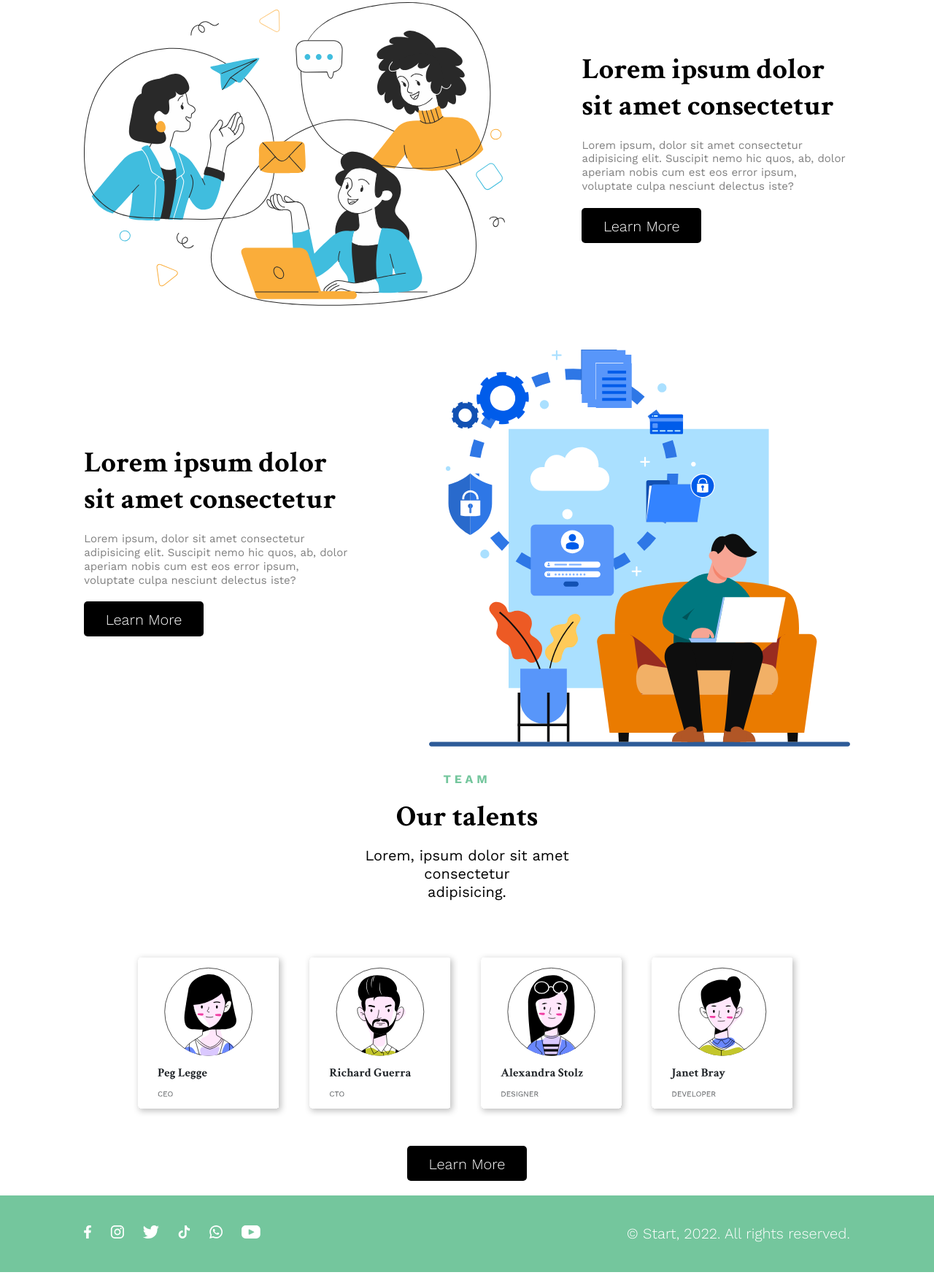
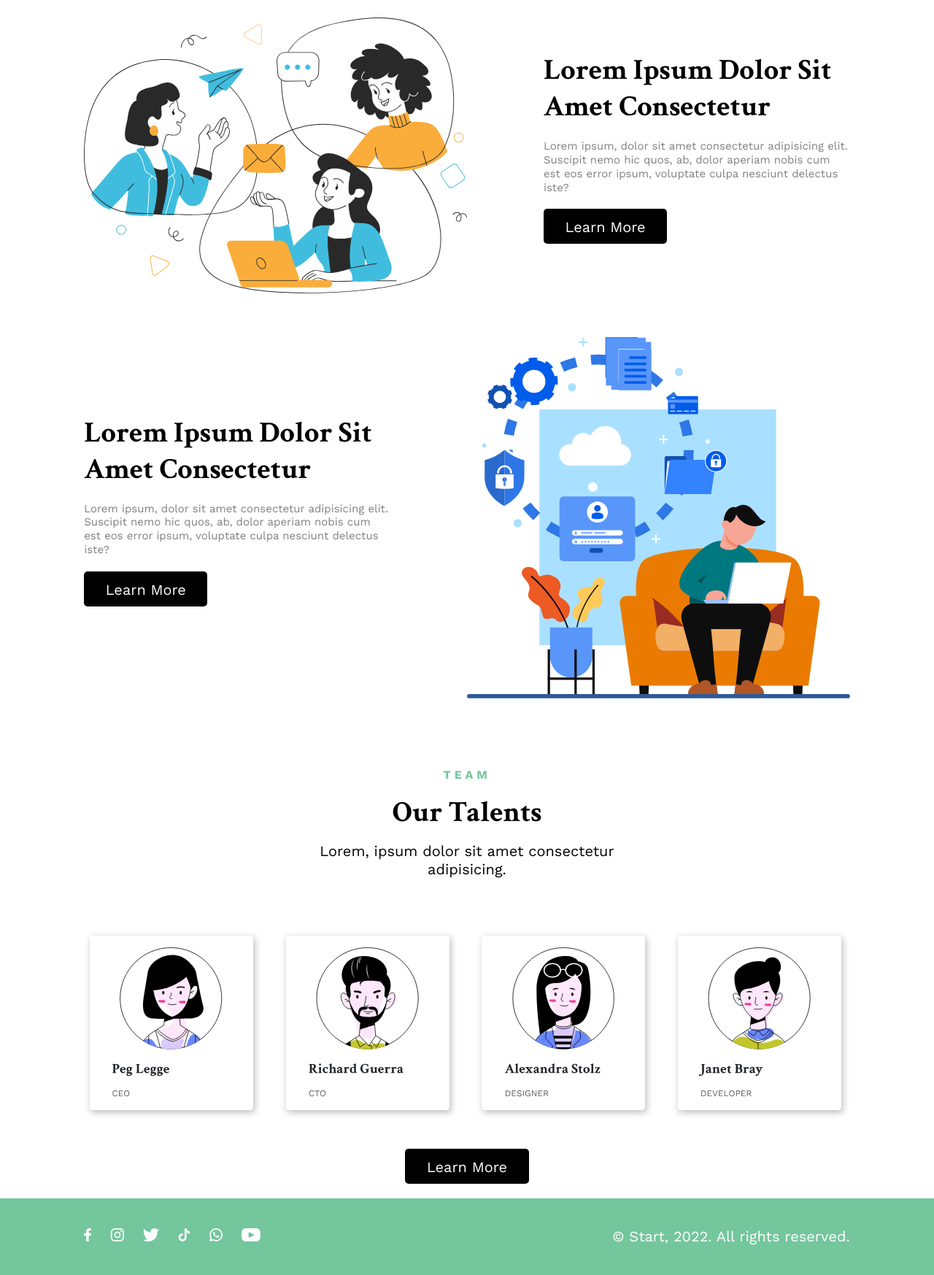
Before and after one commit to BaubasDRSK/11-friday-challange03, a website: page index.html in a window 1280 px wide. Shown: the part 955-2702 px from the top of the page at 73% size. Drawn offline with nearby package versions, Linux system fonts and the light colour scheme.

Commit message:
responsive done

```diff
--- a/css/base/base.css
+++ b/css/base/base.css
@@ -1,3 +1,5 @@
+/* GOOGLE fonts importrt */
+/* ********************* */
 @import url('https://fonts.googleapis.com/css2?family=Work+Sans:wght@300;400;700&display=swap');
 
 @import url('https://fonts.googleapis.com/css2?family=Crimson+Text:wght@600;700&display=swap');
@@ -9,15 +11,12 @@ body, body * {
     padding: 0;
     box-sizing: border-box;
     line-height:125%;
-
-
 }
 
 body {
     font-family: 'Work Sans', sans-serif;
-    font-weight:300;
-
-}
+    font-weight:400;
+ }
 
 
 /* besic style in whole web page */
@@ -26,6 +25,8 @@ body {
     font-family: 'Crimson Text', serif;
     font-weight: 700;
     font-size: 28px;
+    text-transform: capitalize;
+
 }
 
 .section-title {
@@ -37,6 +38,7 @@ body {
     text-transform: uppercase;
     letter-spacing: 0.3em;
     margin: 15px 0;
+
 }
 
 .paragraph {
@@ -73,3 +75,9 @@ body {
     border-radius:5px;
     text-transform: capitalize;
 }
+
+@media (min-width: 1000px){
+    .hero .btn{
+        padding:13px 47.5px 10px 48.5px;
+    }
+}
--- a/css/base/layout.css
+++ b/css/base/layout.css
@@ -1,16 +1,11 @@
 /* body flex to position main sections */
+
 body{
     display:flex;
     flex-direction: column;
     align-items:center;
 
 }
-
-/* basic mobile view width.. */
-/* .main-header, .section, .footer {
-    padding:0 20px;
-    margin: 17px 0;
-} */
 
 /* basic section behavior */
 .section-wraper{
@@ -22,15 +17,12 @@ body{
     gap:15px;
     flex-direction: column;
     margin:0 20px;
-    max-width: 1400px;;
-
+    max-width: 1400px;
 }
 
 .section.main-header{
     flex-direction: row;
     gap:15px;
-
-
 }
 
 .section-img{
@@ -38,7 +30,7 @@ body{
 }
 
 /* section flexing  or floating options */
-.section.centered{
+ .section.centered{
     display:flex;
     align-items: center;
     flex-direction:column;
@@ -52,18 +44,24 @@ body{
 
 .align-left{
     align-items: start;
-
 }
 
 .align-right{
     align-items: end;
+}
 
-}
+
+/* ******* */
+/* @media */
+/* ***** */
 
 @media (min-width:580px){
     .section-img{
         width:60%;
         align-self:center ;
+    }
+    .align-left, .align-right {
+        align-items: center;
     }
 }
 
@@ -79,4 +77,7 @@ body{
         align-items: center;
     }
 
+    .section{
+        width: 82%;
+    }
 }
--- a/css/components/header.css
+++ b/css/components/header.css
@@ -36,6 +36,9 @@
         display:flex;
     }
 
+    .logo{
+        width:187px;
+    }
     .hamburger{
         display:none;
     }
--- a/css/pages/home.css
+++ b/css/pages/home.css
@@ -99,7 +99,7 @@
     flex-direction:column;
     justify-content: center;
     align-items: center;
-    gap:5%;
+    gap:2%;
 }
 
 .team-member {
@@ -120,7 +120,7 @@
 
 @media (min-width:1000px){
     .team-member {
-        width:20%;
+        width:30%;
     }
 
     .team-wrap{
@@ -131,20 +131,22 @@
         flex-direction: row;
         flex-wrap:wrap;
         justify-content: center;
-        min-width: 1200px;
+        min-width: 800px;
     }
 }
 @media (min-width:1200px){
-
-
-
-    .title, .meeting .title, .creative .title, .team .title {
-        font-size:40px;}
+    .title, .partners .title ,.meeting .title, .creative .title, .team .title {
+    font-size:40px;
+    }
 
     .section{
         flex-direction: row;
         justify-content: space-between;
         align-items: center;
+    }
+
+    .partners .section-img{
+        min-width: 1200px;
     }
 
     .hero.section, .creative.section{
@@ -165,16 +167,24 @@
         margin-bottom:83px;
     }
 
+    .partners{
+        margin-top:20px;
+    }
+
     .section{
         /* margin:0 130px; */
         width:82%;
     }
 
     .section-img{
-        width:55%
+        width:50%
     }
 
     .text-wrap{
-        width:35%;
+        width:40%;
+    }
+
+    .section.team {
+        margin-top:60px;
     }
 }
--- a/index.html
+++ b/index.html
@@ -1,110 +1,188 @@
 <!DOCTYPE html>
 <html lang="en">
   <head>
-    <meta charset="UTF-8">
-    <meta http-equiv="X-UA-Compatible" content="IE=edge">
-    <meta name="viewport" content="width=device-width, initial-scale=1.0">
-    <link rel="stylesheet" href="./css/pages/home.css">
+    <meta charset="UTF-8" />
+    <meta http-equiv="X-UA-Compatible" content="IE=edge" />
+    <meta name="viewport" content="width=device-width, initial-scale=1.0" />
+    <link rel="stylesheet" href="./css/pages/home.css" />
     <title>Friday03</title>
   </head>
   <body>
-    <div class="section-wraper greenbg ">
+    <!-- Header > Logo + Meniu (List or Hamburger) -->
+    <div class="section-wraper greenbg">
       <header class="main-header section">
-            <img src="./img/home/logo.svg" alt="logo" class="logo">
+        <img
+            src="./img/home/logo.svg"
+            alt="logo"
+            class="logo"
+        />
+
         <nav class="main-navigation">
           <a class="main-nav-item" href="">Home</a>
           <a class="main-nav-item" href="">Portfolio</a>
           <a class="main-nav-item" href="">Services</a>
           <a class="main-nav-item" href="">Contacts</a>
         </nav>
+
         <div class="hamburger">
           <i class="fa fa-bars" aria-hidden="true"></i>
         </div>
       </header>
     </div>
 
+    <!-- HERO  img wraper and text blocks -->
+
     <div class="section-wraper greenbg">
       <section class="hero section align-left">
-                <img src="./img/home/welcome-img.svg" alt="welcome" class="section-img welcome-img">
+        <img
+          src="./img/home/welcome-img.svg"
+          alt="welcome"
+          class="section-img welcome-img"
+        />
         <div class="text-wrap">
           <h4 class="section-title">Welcome</h4>
           <h2 class="title">Lorem ipsum dolor sit amet consectetur</h2>
-                    <p class="paragraph">Lorem ipsum, dolor sit amet consectetur adipisicing elit. Suscipit nemo hic quos, ab, dolor aperiam nobis cum est eos error ipsum, voluptate culpa nesciunt delectus iste?</p>
+          <p class="paragraph">
+            Lorem ipsum, dolor sit amet consectetur adipisicing elit. Suscipit
+            nemo hic quos, ab, dolor aperiam nobis cum est eos error ipsum,
+            voluptate culpa nesciunt delectus iste?
+          </p>
           <a href="#" class="btn whitebg">Explore</a>
         </div>
       </section>
     </div>
+
+    <!-- PARTNERS center positioned section with partners logos -->
 
     <div class="section-wraper whitebg">
       <section class="partners section centered">
         <div class="text-wrap centered">
           <h4 class="section-title green-text">Partners</h4>
           <h2 class="title">Lorem ipsum dolor</h2>
-                <p class="paragraph whitebg">Lorem, ipsum dolor sit amet consectetur <br> adipisicing.</p>
+          <p class="paragraph whitebg">
+            Lorem, ipsum dolor sit amet consectetur <br />
+            adipisicing.
+          </p>
         </div>
         <div class="section-img">
-                <a href="#" class="partner-logo"><img src="./img/home/partners/Google.svg" alt=""></a>
-                <a href="#" class="partner-logo"><img src="./img/home/partners/MS.svg" alt=""></a>
-                <a href="#" class="partner-logo"><img src="./img/home/partners/airbnb.svg" alt=""></a>
-                <a href="#" class="partner-logo"><img src="./img/home/partners/fb.svg" alt=""></a>
-                <a href="#" class="partner-logo"><img src="./img/home/partners/Spotify.svg" alt=""></a>
+            <a href="#" class="partner-logo">
+                <img src="./img/home/partners/Google.svg" alt="Google"/>
+            </a>
+            <a href="#" class="partner-logo">
+                <img src="./img/home/partners/MS.svg" alt=" Micro Soft"/>
+            </a>
+            <a href="#" class="partner-logo">
+                <img src="./img/home/partners/airbnb.svg" alt="AirBnb"/>
+            </a>
+            <a href="#" class="partner-logo">
+                <img src="./img/home/partners/fb.svg" alt="FaceBook"/>
+            </a>
+            <a href="#" class="partner-logo">
+                <img src="./img/home/partners/Spotify.svg" alt="Spotify"/>
+            </a>
         </div>
         <a href="#" class="btn blackbg">Learn More</a>
       </section>
     </div>
 
+    <!-- MEETING -->
+
     <div class="section-wraper whitebg">
       <section class="meeting section align-left">
-            <img src="./img/home/meeting-img.svg" alt="meeting img" class="section-img welcome-img">
+        <img
+          src="./img/home/meeting-img.svg"
+          alt="meeting img"
+          class="section-img welcome-img"
+        />
         <div class="text-wrap">
           <h2 class="title">Lorem ipsum dolor sit amet consectetur</h2>
-                <p class="paragraph whitebg">Lorem ipsum, dolor sit amet consectetur adipisicing elit. Suscipit nemo hic quos, ab, dolor aperiam nobis cum est eos error ipsum, voluptate culpa nesciunt delectus iste?</p>
+          <p class="paragraph whitebg">
+            Lorem ipsum, dolor sit amet consectetur adipisicing elit. Suscipit
+            nemo hic quos, ab, dolor aperiam nobis cum est eos error ipsum,
+            voluptate culpa nesciunt delectus iste?
+          </p>
           <a href="#" class="btn blackbg">Learn more</a>
         </div>
       </section>
     </div>
 
+    <!-- CREATIVE -->
+
     <div class="section-wraper whitebg">
       <section class="creative section align-left">
-            <img src="./img/home/creative-img.svg" alt="meeting img" class="section-img welcome-img">
+        <img
+          src="./img/home/creative-img.svg"
+          alt="meeting img"
+          class="section-img welcome-img"
+        />
         <div class="text-wrap">
-                <h2 class="title">Lorem ipsum dolor sit amet consectetur </h2>
-                <p class="paragraph whitebg">Lorem ipsum, dolor sit amet consectetur adipisicing elit. Suscipit nemo hic quos, ab, dolor aperiam nobis cum est eos error ipsum, voluptate culpa nesciunt delectus iste?</p>
+          <h2 class="title">Lorem ipsum dolor sit amet consectetur</h2>
+          <p class="paragraph whitebg">
+            Lorem ipsum, dolor sit amet consectetur adipisicing elit. Suscipit
+            nemo hic quos, ab, dolor aperiam nobis cum est eos error ipsum,
+            voluptate culpa nesciunt delectus iste?
+          </p>
           <a href="#" class="btn blackbg">Learn more</a>
         </div>
       </section>
     </div>
+
+    <!-- TEAM -->
 
     <div class="section-wraper whitebg">
       <section class="team section centered">
         <div class="text-wrap centered">
           <h4 class="section-title green-text">Team</h4>
           <h2 class="title">Our talents</h2>
-                <p class="paragraph whitebg">Lorem, ipsum dolor sit amet consectetur<br> adipisicing.</p>
+          <p class="paragraph whitebg">
+            Lorem, ipsum dolor sit amet consectetur<br />
+            adipisicing.
+          </p>
         </div>
         <div class="team-wrap">
-                <a href="#" class="team-member"><img class="team-img" src="./img/home/talents/Group32.svg" alt=""></a>
-                <a href="#" class="team-member"><img class="team-img" src="./img/home/talents/Group29.svg" alt=""></a>
-                <a href="#" class="team-member"><img class="team-img" src="./img/home/talents/Group30.svg" alt=""></a>
-                <a href="#" class="team-member"><img class="team-img" src="./img/home/talents/Group31.svg" alt=""></a>
+            <a href="#" class="team-member">
+                <img class="team-img" src="./img/home/talents/Group32.svg" alt="Peg Legge"/>
+            </a>
+            <a href="#" class="team-member">
+                <img class="team-img" src="./img/home/talents/Group29.svg" alt="Richar Guerra"/>
+            </a>
+            <a href="#" class="team-member">
+                <img class="team-img" src="./img/home/talents/Group30.svg" alt="Alexandra Stolz"/>
+            </a>
+            <a href="#" class="team-member">
+                <img class="team-img" src="./img/home/talents/Group31.svg" alt="Janet Bray"/>
+            </a>
         </div>
         <a href="#" class="btn blackbg">Learn More</a>
       </section>
     </div>
 
+    <!-- FOOTER -->
+
     <div class="section-wraper greenbg">
       <section class="footer section centered">
         <div class="socials section-img">
-                <a href="#" class="social"><img src="./img/home/footer/Group33.svg" alt="" class="social-img"></a>
-                <a href="#" class="social"><img src="./img/home/footer/Group34.svg" alt="" class="social-img"></a>
-                <a href="#" class="social"><img src="./img/home/footer/Group35.svg" alt="" class="social-img"></a>
-                <a href="#" class="social"><img src="./img/home/footer/Group37.svg" alt="" class="social-img"></a>
-                <a href="#" class="social"><img src="./img/home/footer/Group38.svg" alt="" class="social-img"></a>
-                <a href="#" class="social"><img src="./img/home/footer/Group39.svg" alt="" class="social-img"></a>
+            <a href="#" class="social">
+                <img src="./img/home/footer/Group33.svg" alt="fb logo" class="social-img"/>
+            </a>
+            <a href="#" class="social">
+                <img src="./img/home/footer/Group34.svg" alt="instagram" class="social-img"/>
+            </a>
+            <a href="#" class="social">
+                <img src="./img/home/footer/Group35.svg" alt="twitter" class="social-img"/>
+            </a>
+            <a href="#" class="social">
+                <img src="./img/home/footer/Group37.svg" alt="tik tok" class="social-img"/>
+            </a>
+            <a href="#" class="social">
+                <img src="./img/home/footer/Group38.svg" alt="viber" class="social-img"/>
+            </a>
+            <a href="#" class="social">
+                <img src="./img/home/footer/Group39.svg" alt="youtube" class="social-img"/>
+            </a>
         </div>
         <p class="copyright">© Start, 2022. All rights reserved.</p>
       </section>
     </div>
-
   </body>
 </html>
```
Lines whose indentation alone changed are shown as unchanged.
